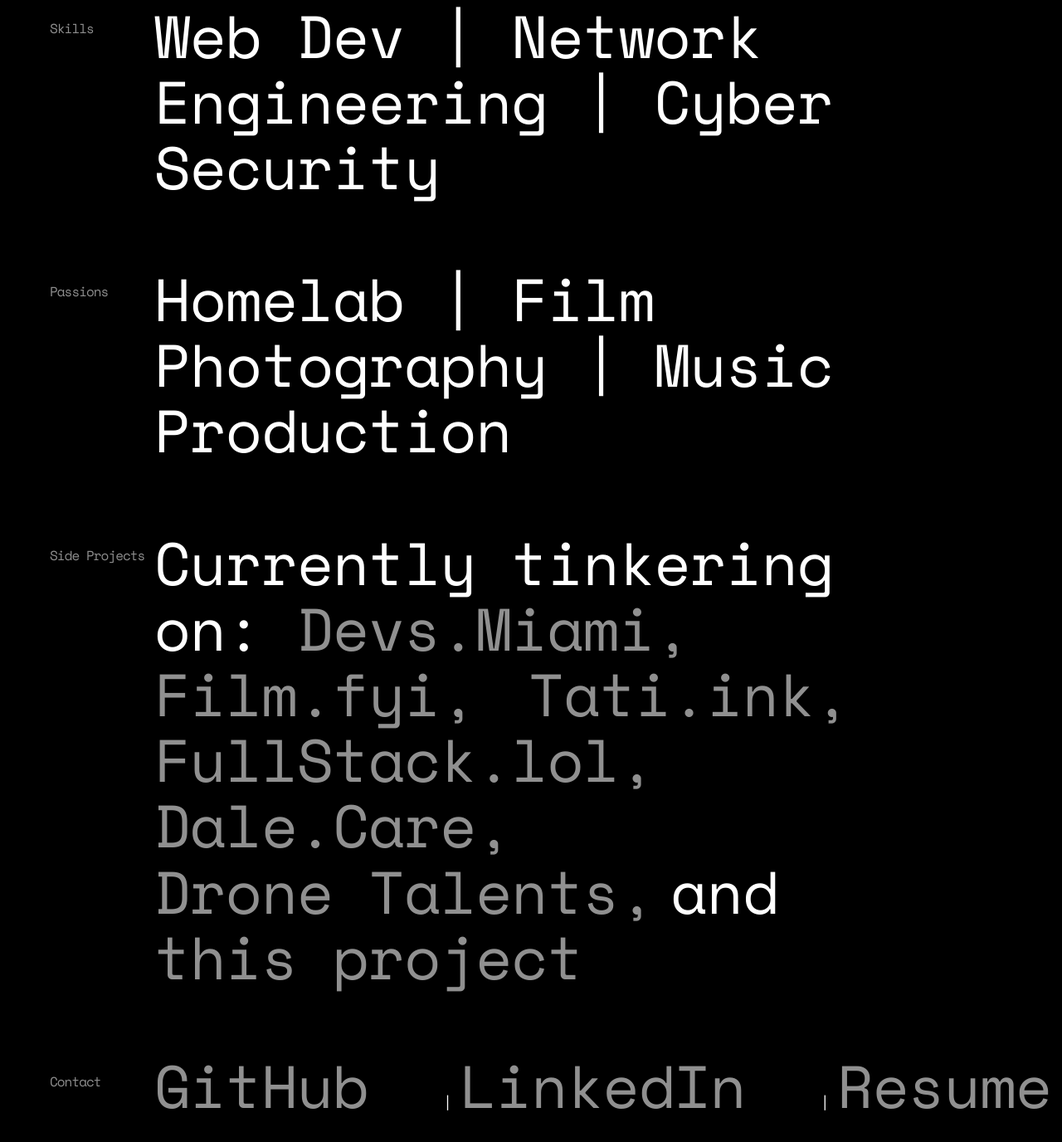
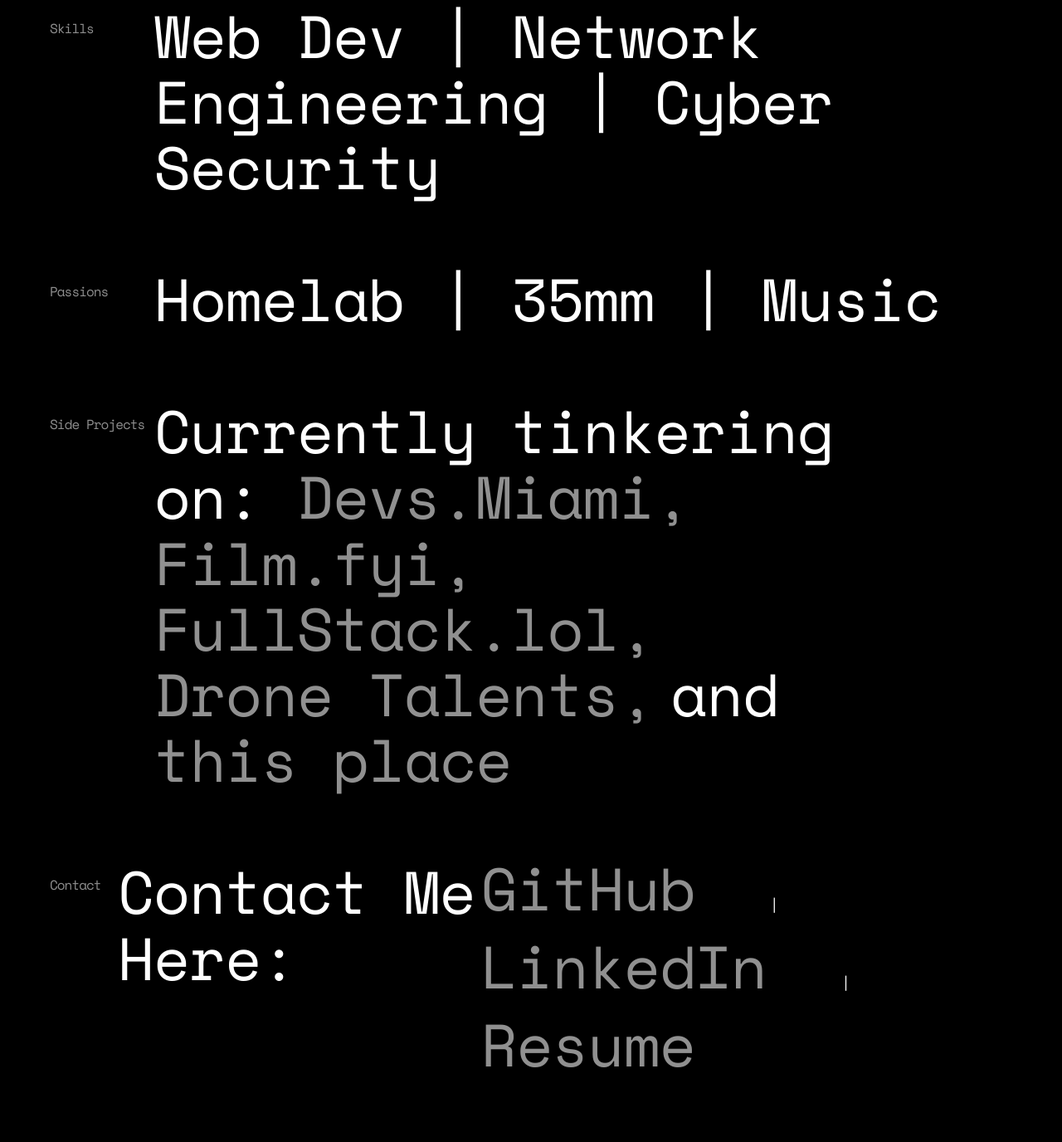
Before and after one commit to melroser/brutalroser, a plain HTML site: page index.html in a window 1280 px wide. Shown: the part 328-1704 px from the top of the page at 83% size. Drawn offline with nearby package versions, Linux system fonts and the light colour scheme.

Commit message:
fixed minor siyntact issues.

```diff
--- a/index.html
+++ b/index.html
@@ -5,7 +5,7 @@
 	<meta charset="utf-8">
 	<meta content="width=device-width, initial-scale=1.0" name="viewport">
     <title>melroser.com</title>
-	<meta content="Development portfolio of Robert Melrose" name="description" property="og:description">
+	<meta content="Development portfolio of Robert Melrose" name="description">
 
 	<!-- Link to the relevant stylesheet -->
 	<link href="style.css" rel="stylesheet">
@@ -76,7 +76,7 @@
 		<div class="column-main">
 			<div class="column-main-container-large">
 				<h1>
-					Homelab | Film Photography | Music Production
+					Homelab | 35mm | Music
 				</h1>
 			</div>
 		</div>
@@ -94,11 +94,15 @@
 					Currently tinkering on:
                         <a href="https://devs.miami" class="text-light">Devs.Miami,</a>
                         <a href="https://film.fyi" class="text-light">Film.fyi,</a>
+                        <!--
                         <a href="https://tati.ink" class="text-light">Tati.ink,</a>
+                        -->
                         <a href="https://fullstack.lol" class="text-light">FullStack.lol,</a>
+                        <!--
                         <a href="https://dale.care" class="text-light">Dale.Care,</a>
+                        -->
                         <a href="https://dronetalents.com" class="text-light ">Drone Talents,</a>and
-                        <a href="https://melroser.com" class="text-light">this project</a>
+                        <a href="https://melroser.com" class="text-light">this place</a>
 				</h1>
 			</div>
 		</div>
@@ -111,6 +115,9 @@
 		<div class="column-left">
 			<h2>Contact</h2>
 		</div>
+				<h1>
+					Contact Me Here:
+                </h1>
 		<div class="column-main">
 			<div class="column-main-container-large column-with-links">
 				<a href="https://github.com/melroser">
```
